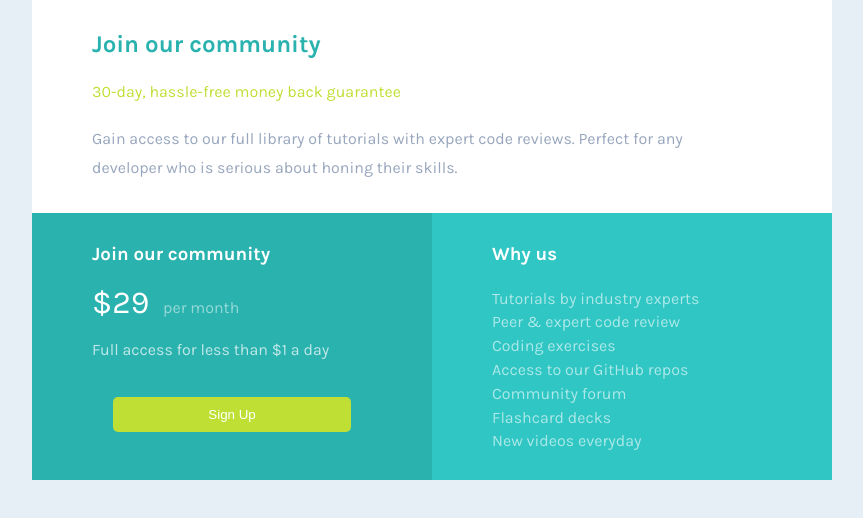
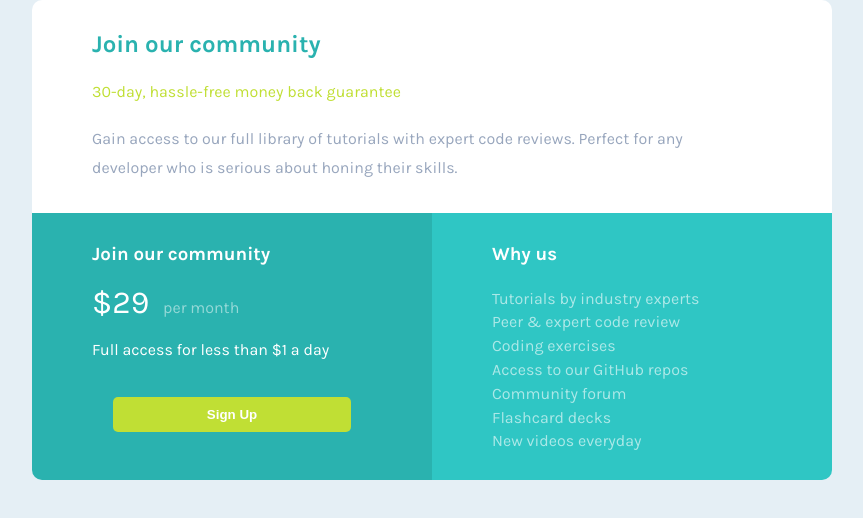
Before and after one commit to programmeur77/frontendmentos--price-challenge, a website: page index.html in a window 1280 px wide. Shown: the whole page, without its empty margins (208-1071 px from the left). Drawn offline with Linux system fonts and the light colour scheme.

Commit message:
Style updated with border radius

```diff
--- a/style/style.css
+++ b/style/style.css
@@ -28,6 +28,7 @@ body {
   grid-column: span 2;
   background-color: #fff;
   padding: 30px;
+  border-radius: 10px 10px 0 0;
   display: flex;
   flex-direction: column;
   gap: 1.5rem;
@@ -48,6 +49,7 @@ body {
 }
 .price-component-grid .price-component__price-section {
   background-color: hsl(179, 62%, 43%);
+  border-radius: 0 0 0 10px;
   padding: 30px;
   display: flex;
   flex-direction: column;
@@ -69,7 +71,7 @@ body {
   color: hsla(0, 0%, 100%, 0.5);
 }
 .price-component-grid .price-component__price-section .price-section__explanation {
-  color: hsla(0, 0%, 100%, 0.7);
+  color: hsl(0, 0%, 100%);
   margin: 0 30px;
 }
 .price-component-grid .price-component__price-section .price-section__signup-btn {
@@ -80,9 +82,11 @@ body {
   border: none;
   border-radius: 5px;
   color: #fff;
+  font-weight: 700;
 }
 .price-component-grid .price-component__why-us {
   background-color: #2fc6c4;
+  border-radius: 0 0 10px 0;
   padding: 30px;
   display: flex;
   flex-direction: column;
```
